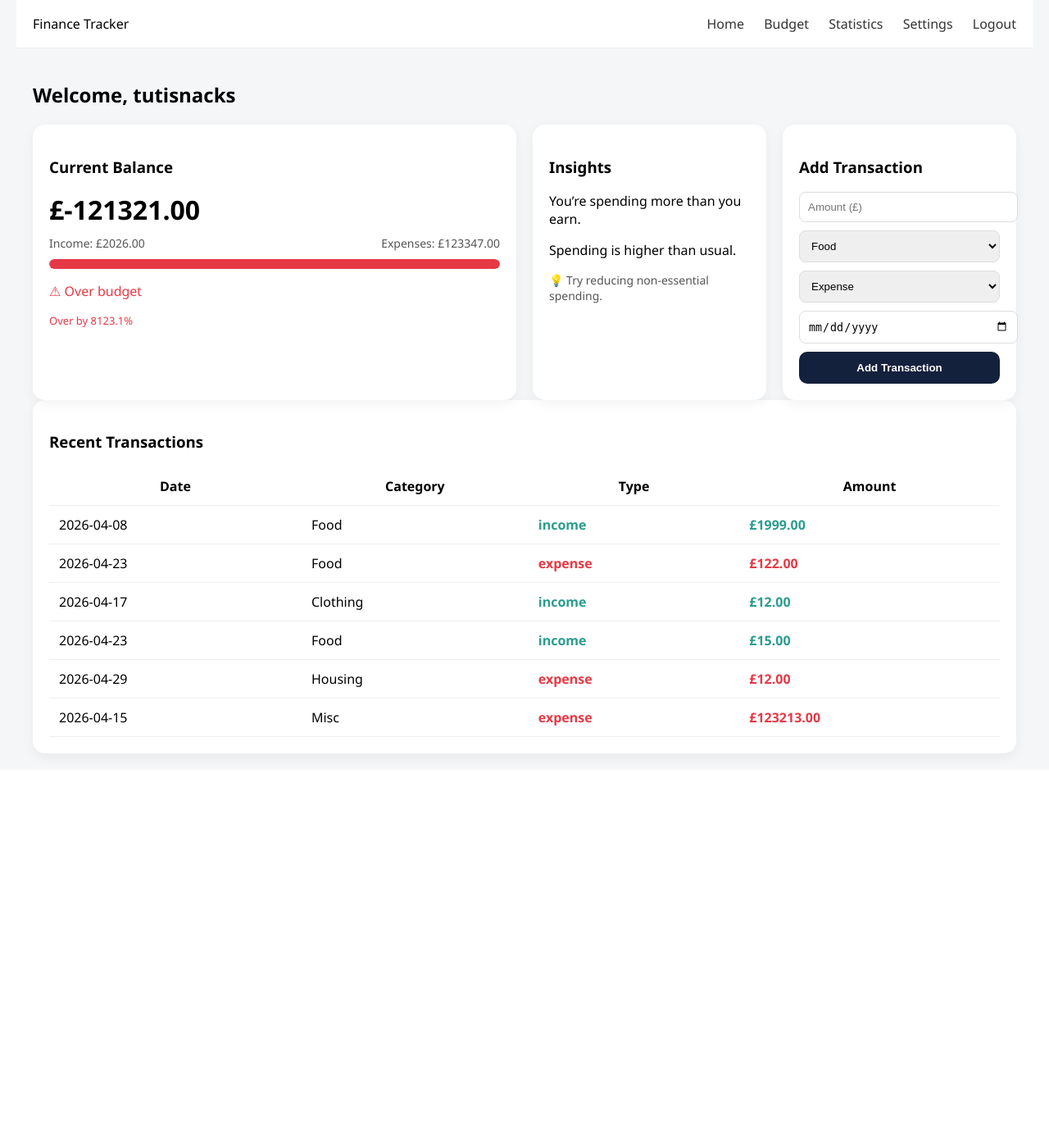
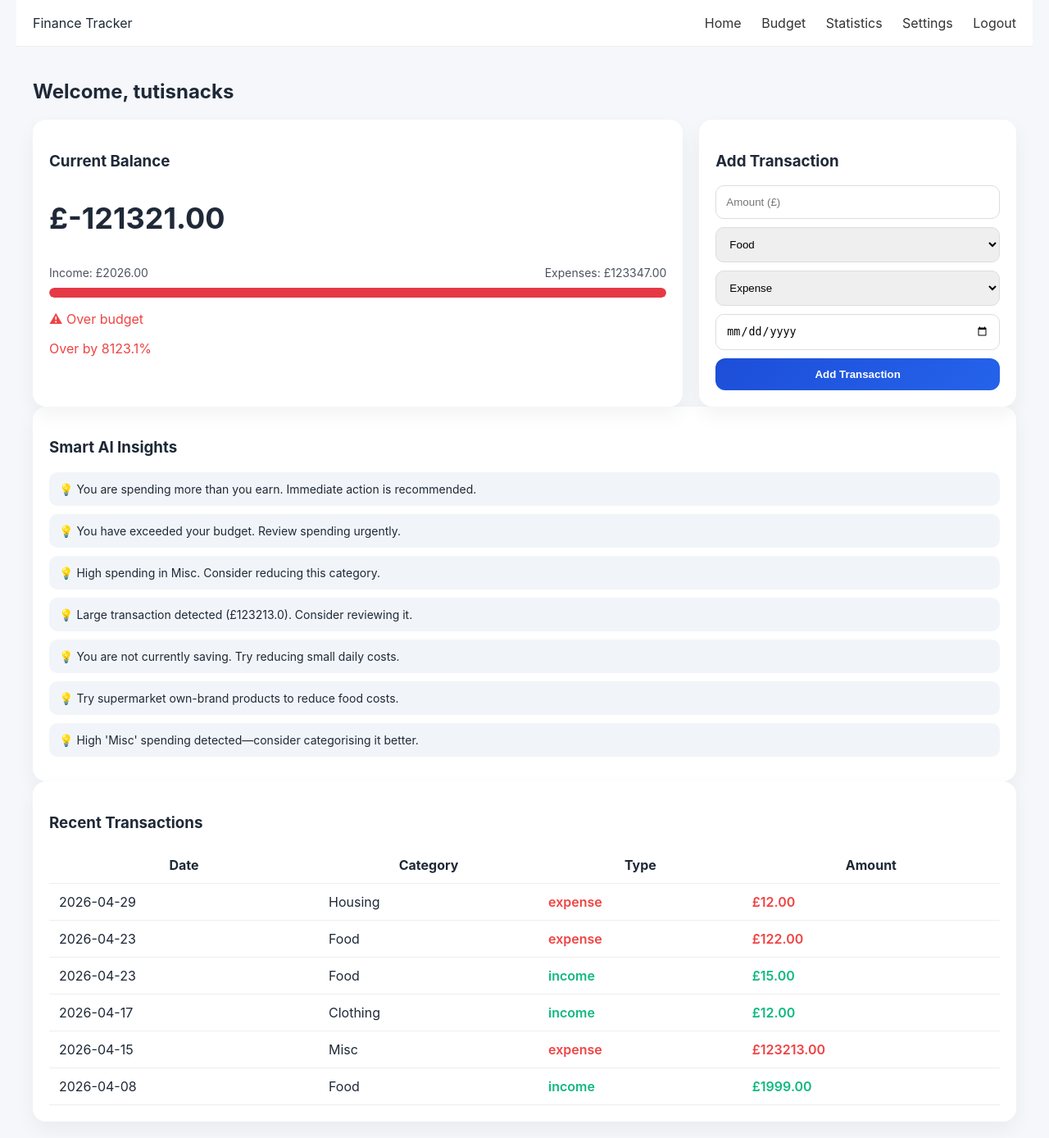
Before and after one commit to CJAH-1/FYP, a Flask app: page /home in a window 1280 px wide. Shown: the whole page at 82% size. Before the commit the page ends 932 px from the top, so only its background shows below. Run offline with Flask 3, Linux system fonts and the light colour scheme; a user stored in the database is signed in; data comes from the database, SQL or seed files in the repository; both versions use the stored data as it was before the commit.

Commit message:
AI Insights Advanced

```diff
--- a/app.py
+++ b/app.py
@@ -92,7 +92,7 @@ def login():
 
     return render_template("login.html")
 
-# 🏠 DASHBOARD (MONZO STYLE)
+# 🏠 DASHBOARD
 @app.route("/home")
 def home():
     if "user_id" not in session:
@@ -104,7 +104,7 @@ def home():
     # Filters
     start = request.args.get("start")
     end = request.args.get("end")
-    category = request.args.get("category")
+    category_filter = request.args.get("category")
 
     query = "SELECT * FROM transactions WHERE user_id=?"
     params = [session["user_id"]]
@@ -113,9 +113,11 @@ def home():
         query += " AND date BETWEEN ? AND ?"
         params += [start, end]
 
-    if category:
+    if category_filter:
         query += " AND category=?"
-        params.append(category)
+        params.append(category_filter)
+
+    query += " ORDER BY date DESC"
 
     cur.execute(query, params)
     data = cur.fetchall()
@@ -129,6 +131,80 @@ def home():
     budget = row[0] if row else 0
 
     percent = (expenses / budget * 100) if budget > 0 else 0
+    remaining = income - expenses
+
+    # CATEGORY TOTALS
+    categories = {}
+    for t in data:
+        if t[3] == "expense":
+            categories[t[2]] = categories.get(t[2], 0) + t[1]
+
+    # ================= AI INSIGHTS ENGINE =================
+    insights = []
+
+    # 1. Income vs expenses
+    if expenses > income:
+        insights.append("You are spending more than you earn. Immediate action is recommended.")
+    else:
+        insights.append("Your income currently covers your expenses.")
+
+    # 2. Budget pressure
+    if percent > 100:
+        insights.append("You have exceeded your budget. Review spending urgently.")
+    elif percent > 85:
+        insights.append("You are very close to your budget limit.")
+    elif percent > 70:
+        insights.append("Spending is increasing—monitor closely.")
+
+    # 3. Category dominance
+    for category, total in categories.items():
+        if total > expenses * 0.35:
+            if category.lower() == "food":
+                insights.append("High food spending detected. Try cheaper brands or meal prepping.")
+            elif category.lower() == "housing":
+                insights.append("Housing costs dominate your spending. Review bills or rent.")
+            elif category.lower() == "clothing":
+                insights.append("Clothing spending is high. Try limiting non-essential purchases.")
+            else:
+                insights.append(f"High spending in {category}. Consider reducing this category.")
+
+    # 4. RECENT vs OLD TREND
+    recent = data[:5]
+    older = data[5:10]
+
+    recent_spend = sum(t[1] for t in recent if t[3] == "expense")
+    older_spend = sum(t[1] for t in older if t[3] == "expense")
+
+    if older_spend > 0:
+        change = ((recent_spend - older_spend) / older_spend) * 100
+
+        if change > 25:
+            insights.append(f"Spending increased by {round(change,1)}% recently.")
+        elif change < -25:
+            insights.append(f"Spending decreased by {round(abs(change),1)}%. Good progress!")
+
+    # 5. SPIKE DETECTION
+    if data:
+        largest = max(data, key=lambda t: t[1])
+        if largest[1] > (expenses * 0.3):
+            insights.append(f"Large transaction detected (£{largest[1]}). Consider reviewing it.")
+
+    # 6. SAVINGS
+    if income > expenses:
+        savings = income - expenses
+        insights.append(f"You are saving around £{round(savings,2)} this period.")
+    else:
+        insights.append("You are not currently saving. Try reducing small daily costs.")
+
+    # 7. SMART TIPS
+    if categories.get("Food", 0) > 100:
+        insights.append("Try supermarket own-brand products to reduce food costs.")
+
+    if categories.get("Misc", 0) > expenses * 0.25:
+        insights.append("High 'Misc' spending detected—consider categorising it better.")
+
+    if not insights:
+        insights.append("Your finances look healthy. Keep it up.")
 
     conn.close()
 
@@ -138,9 +214,10 @@ def home():
         transactions=data,
         income=income,
         expenses=expenses,
-        remaining=income-expenses,
+        remaining=remaining,
         percent=percent,
-        budget=budget
+        budget=budget,
+        insights=insights
     )
 
 # ➕ ADD
--- a/static/style.css
+++ b/static/style.css
@@ -1,10 +1,11 @@
 body {
-    font-family: 'Segoe UI', sans-serif;
+    font-family: 'Inter', 'Segoe UI', sans-serif;
     margin: 0;
-    background: #f4f6f8;
+    background: #f5f7fa;
+    color: #1f2937;
 }
 
-/* NAVBAR */
+/* ================= NAVBAR ================= */
 .navbar {
     background: white;
     padding: 18px 20px;
@@ -21,34 +22,43 @@ body {
     color: #333;
 }
 
-/* CONTAINER (FIXED WIDTH) */
+/* ================= CONTAINER ================= */
 .container {
     padding: 20px;
     max-width: 1200px;
     margin: auto;
 }
 
-/* TITLE */
-.welcome {
-    margin-bottom: 20px;
-}
-
-/* GRID */
+/* ================= DASHBOARD ================= */
 .dashboard {
     display: grid;
     grid-template-columns: repeat(auto-fit, minmax(280px, 1fr));
     gap: 20px;
 }
 
-/* CARD */
 .card {
     background: white;
     padding: 20px;
-    border-radius: 15px;
-    box-shadow: 0 5px 15px rgba(0,0,0,0.05);
+    border-radius: 16px;
+    box-shadow: 0 10px 25px rgba(0,0,0,0.05);
+}
+/* AI INSIGHTS */
+.insight-item {
+    display: flex;
+    align-items: center;
+    gap: 10px;
+    background: #f1f5f9;
+    padding: 12px;
+    border-radius: 10px;
+    margin-bottom: 10px;
+    font-size: 14px;
 }
 
-/* MAIN CARD RESPONSIVE */
+.icon {
+    font-size: 16px;
+}
+
+/* MAIN CARD */
 @media (min-width: 900px) {
     .main-card {
         grid-column: span 2;
@@ -57,9 +67,8 @@ body {
 
 /* BALANCE */
 .balance {
-    font-size: 32px;
+    font-size: 36px;
     font-weight: bold;
-    margin: 10px 0;
 }
 
 /* MINI STATS */
@@ -67,13 +76,13 @@ body {
     display: flex;
     justify-content: space-between;
     font-size: 14px;
-    color: #555;
+    opacity: 0.8;
 }
 
-/* PROGRESS BAR FIXED */
+/* ================= PROGRESS ================= */
 .progress-bar {
     width: 100%;
-    background: #eee;
+    background: #e5e7eb;
     border-radius: 10px;
     margin-top: 10px;
     overflow: hidden;
@@ -86,45 +95,35 @@ body {
 }
 
 /* ALERTS */
-.warning {
-    color: #f4a261;
-}
+.warning { color: #f59e0b; }
+.danger { color: #ef4444; }
 
-.danger {
-    color: #e63946;
-}
-
-.small {
-    font-size: 13px;
-}
-
-/* INSIGHTS */
-.tip {
-    margin-top: 10px;
-    font-size: 14px;
-    color: #555;
-}
-
-/* FORM */
+/* ================= FORM ================= */
 input, select {
     width: 100%;
-    padding: 10px;
+    padding: 12px;
     margin-bottom: 10px;
-    border-radius: 8px;
+    border-radius: 10px;
     border: 1px solid #ddd;
+    box-sizing: border-box; /* 🔥 FIXES INPUT SIZE */
 }
 
 button {
     width: 100%;
     padding: 12px;
-    background: #14213d;
+    background: linear-gradient(135deg, #1d4ed8, #2563eb);
     color: white;
     border: none;
-    border-radius: 10px;
+    border-radius: 12px;
     font-weight: 600;
+    cursor: pointer;
 }
 
-/* TABLE FIX */
+button:hover {
+    opacity: 0.9;
+}
+
+/* ================= TABLE ================= */
 .table-wrapper {
     overflow-x: auto;
 }
@@ -140,12 +139,144 @@ td, th {
 }
 
 /* COLORS */
-.income {
-    color: #2a9d8f;
-    font-weight: 600;
+.income { color: #10b981; font-weight: 600; }
+.expense { color: #ef4444; font-weight: 600; }
+
+/* ================= LOGIN PAGE ================= */
+.login-container {
+    display: flex;
+    height: 100vh;
+    overflow: hidden;
 }
 
-.expense {
-    color: #e63946;
-    font-weight: 600;
+/* LEFT SIDE */
+.login-left {
+    flex: 1;
+    background: linear-gradient(135deg, #1d4ed8, #2563eb);
+    color: white;
+    display: flex;
+    flex-direction: column;
+    justify-content: center;
+    padding: 40px;
 }
+
+.login-left h1 {
+    font-size: 36px;
+    margin-bottom: 10px;
+}
+
+.login-left p {
+    font-size: 16px;
+    opacity: 0.9;
+}
+
+/* RIGHT SIDE */
+.login-box {
+    flex: 1;
+    padding: 40px;
+    display: flex;
+    flex-direction: column;
+    justify-content: center;
+    max-width: 500px;
+    margin: auto;
+    background: white;
+}
+
+/* INPUTS (FIXED SIZE) */
+.login-box input {
+    width: 100%;
+    padding: 14px;
+    margin-bottom: 15px;
+    border-radius: 10px;
+    border: 1px solid #ddd;
+    box-sizing: border-box; /* 🔥 KEY FIX */
+}
+
+/* PASSWORD WRAPPER */
+.password-wrapper {
+    position: relative;
+    width: 100%;
+}
+
+.password-wrapper input {
+    padding-right: 45px;
+}
+
+/* ICON */
+.toggle-icon {
+    position: absolute;
+    right: 12px;
+    top: 50%;
+    transform: translateY(-50%);
+    width: 20px;
+    height: 20px;
+    cursor: pointer;
+    color: #6b7280;
+}
+
+.toggle-icon svg {
+    width: 100%;
+    height: 100%;
+    stroke: currentColor;
+    fill: none;
+}
+
+.toggle-icon:hover {
+    color: #111827;
+}
+
+/* TEXT */
+.divider {
+    text-align: center;
+    margin: 25px 0;
+    color: #888;
+}
+
+.error {
+    color: #ef4444;
+    text-align: center;
+}
+
+.success {
+    color: #10b981;
+    text-align: center;
+}
+
+.validation {
+    color: #ef4444;
+    font-size: 14px;
+    margin-bottom: 10px;
+}
+
+/* ================= MOBILE ================= */
+@media (max-width: 800px) {
+
+    .login-container {
+        flex-direction: column;
+        height: auto;
+    }
+
+    .login-left {
+        height: 180px;
+        padding: 20px;
+        text-align: center;
+    }
+
+    .login-left h1 {
+        font-size: 28px;
+    }
+
+    .login-left p {
+        font-size: 14px;
+    }
+
+    .login-box {
+        padding: 25px;
+        width: 100%;
+        max-width: none;
+    }
+
+    .container {
+        padding: 15px;
+    }
+}
--- a/templates/index.html
+++ b/templates/index.html
@@ -50,22 +50,6 @@
         {% endif %}
     </div>
 
-    <!-- INSIGHTS -->
-    <div class="card">
-        <h3>Insights</h3>
-
-        {% if expenses > income %}
-            <p>You’re spending more than you earn.</p>
-        {% else %}
-            <p>Your finances are stable.</p>
-        {% endif %}
-
-        {% if percent > 80 %}
-            <p>Spending is higher than usual.</p>
-        {% endif %}
-
-        <p class="tip">💡 Try reducing non-essential spending.</p>
-    </div>
 
     <!-- QUICK ADD -->
     <div class="card">
@@ -94,6 +78,17 @@
         </form>
     </div>
 
+</div>
+
+
+    <div class="card">
+    <h3>Smart AI Insights</h3>
+
+    {% for insight in insights %}
+        <div class="insight-item">
+            💡 {{ insight }}
+        </div>
+    {% endfor %}
 </div>
 
 <!-- TRANSACTIONS -->
```
Also changed, not shown: templates/login.html (+35 -8 lines), database/db.sqlite3.
